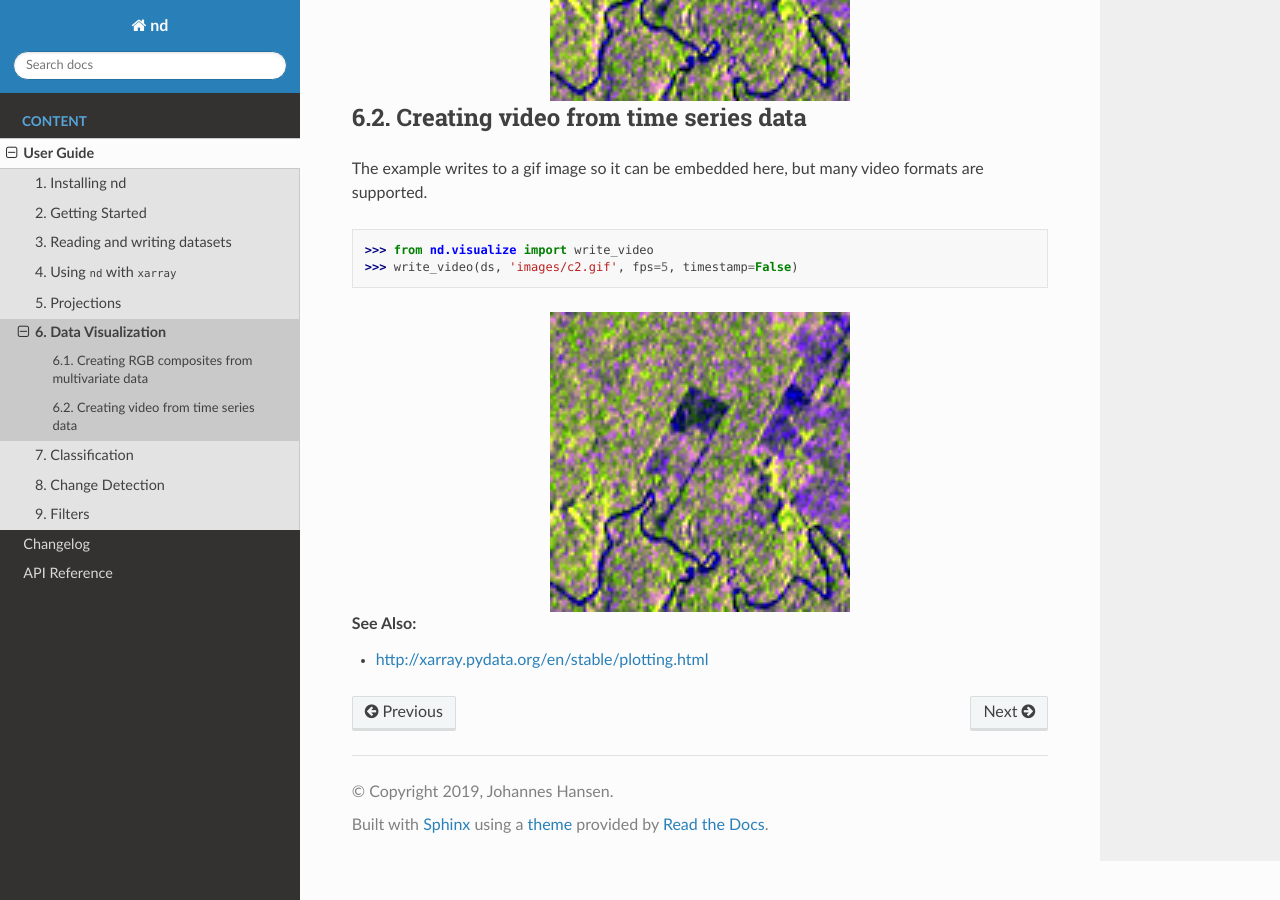
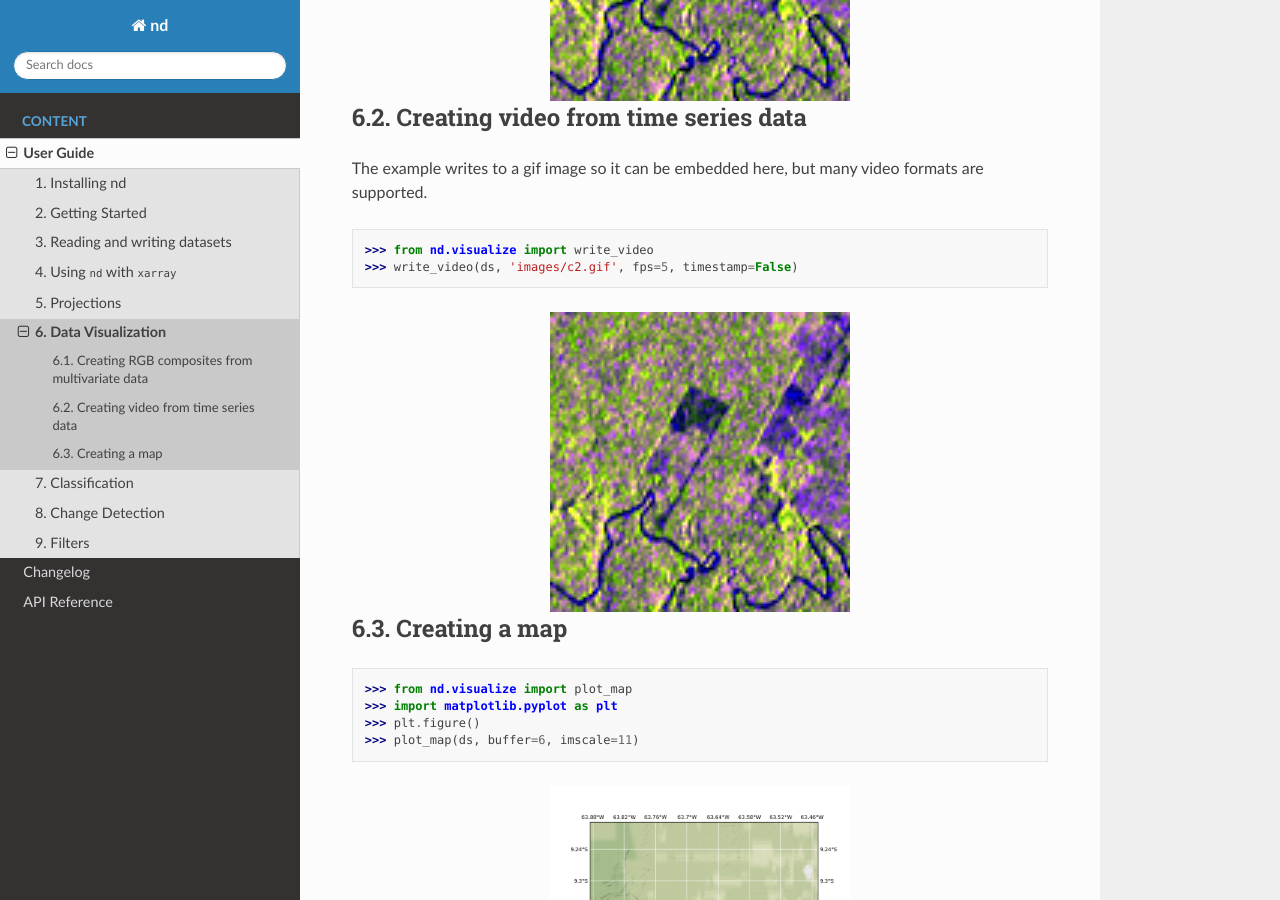
Before and after one commit to jnhansen/nd, a Sphinx documentation site: the page built from doc/visualize.rst, in a window 1280 px wide and 900 px high, scrolled down 647 px. Built offline with Sphinx 7.4.7 and the Read the Docs theme 2.0.0, drawn with Linux system fonts in a browser that asks for light colours; the version number could not be read and is left out.

Commit message:
add plot_map to docs

```diff
--- a/doc/visualize.rst
+++ b/doc/visualize.rst
@@ -39,6 +39,22 @@ The example writes to a gif image so it can be embedded here, but many video for
     :align: center
 
 
+
+Creating a map
+--------------
+
+::
+
+    >>> from nd.visualize import plot_map
+    >>> import matplotlib.pyplot as plt
+    >>> plt.figure()
+    >>> plot_map(ds, buffer=6, imscale=11)
+
+.. image:: images/map.png
+    :width: 300px
+    :align: center
+
+
 .. topic:: See Also:
 
  * `<http://xarray.pydata.org/en/stable/plotting.html>`_
```
Also changed, not shown: doc/images/map.png (added).
